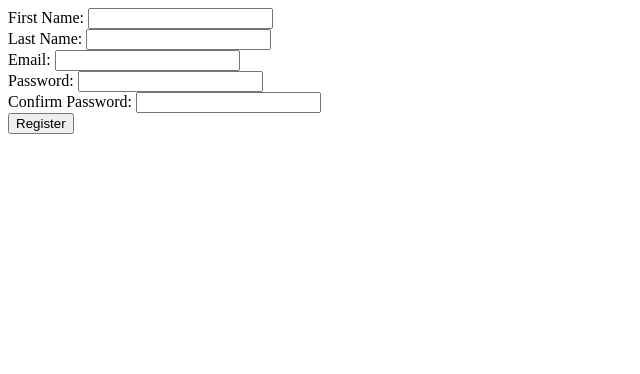
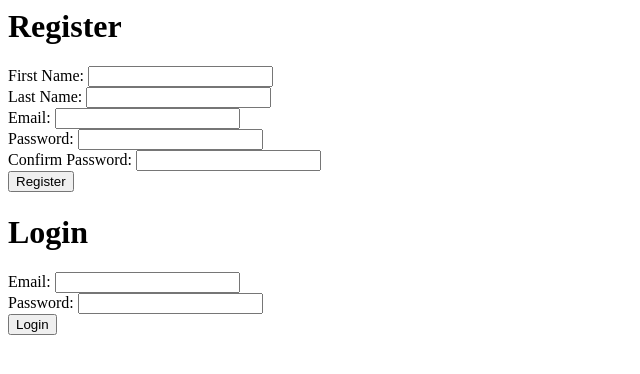
Before and after one commit to jonrann/final-project, a Flask app: page /login in a window 1280 px wide. Shown: the top 374 px of the page, without its empty margins (0-640 px from the left). Run offline with Flask 3, Linux system fonts and the light colour scheme.

Commit message:
Created Register/Login function
Made a basic login and register function and basic html pages to check if functional

```diff
--- a/flask_app/controllers/users.py
+++ b/flask_app/controllers/users.py
@@ -5,22 +5,70 @@ from flask_bcrypt import Bcrypt, generate_password_hash, check_password_hash
 
 bcrypt = Bcrypt(app)
 
+
+# ----- RENDER ROUTES -----
+
 @app.route('/login')
 def login_page():
     return render_template('register.html')
 
+@app.route('/dashboard')
+def dashboard():
+    if session['user_id']:
+        user = user_module.User.get_one_by_id(session['user_id'])
+        return render_template('dashboard.html', user=user)
+    else:
+        flash('Please log in to access dashboard')
+        return render_template('register.html')
+
+
+# ----- POST ROUTES -----
+
+
 @app.route('/register', methods= ['POST'])
 def register():
     user_data = dict(request.form)
-    user = user_module.User.create_user(user_data)
+    # Check user data
+    if user_module.User.validate_user(user_data):
+        # If validated, generate hashed password and save user to DB
+        hashed_pw = generate_password_hash(user_data['password'])
+        user_data['password'] = hashed_pw
+        # Save user to DB
+        user_id = user_module.User.create_user(user_data)
+        if user_id:
+            session['user_id'] = user_id
+            flash('Register successful', 'register_success')
+            return redirect(url_for('dashboard'))
+        else:
+            flash('Register failed. Try again.', 'register_error')
+            return redirect(url_for('login_page'))
+    # Return back to login page if user data validation fails
+    else:
+        return redirect(url_for('login_page'))
+
+@app.route('/login', methods=['POST'])
+def login():
+    user_data = {
+        'email': request.form['email'],
+        'password': request.form['password']
+    }
+
+    user = user_module.User.get_one_by_email(user_data['email'])
+
     if user:
+        if check_password_hash(user.password, user_data['password']):
+            session['user_id'] = user.id
+            flash('Login successful', 'login_success')
+            return redirect(url_for('dashboard'))
+        else:
+            flash('Incorrect password', 'login_error')
+            return redirect(url_for('login_page'))
+    else:
+        flash('Email not found', 'login_error')
         return redirect(url_for('login_page'))
+
 
 @app.route('/logout', methods=['POST'])
 def logout():
     session.clear()
     return redirect(url_for('login_page'))
-
-@app.route('/dashboard')
-def dashboard():
-    return
--- a/flask_app/templates/dashboard.html
+++ b/flask_app/templates/dashboard.html
@@ -6,7 +6,7 @@
     <title>Dashboard</title>
 </head>
 <body>
-    Hello, {user.first_name user.last_name}
+    <h1>Hello, {{user.first_name}} {{user.last_name}}</h1>
     <form action="/logout" method="POST">
         <button>Logout</button>
     </form>
--- a/flask_app/templates/register.html
+++ b/flask_app/templates/register.html
@@ -6,6 +6,7 @@
     <title>Login - Register</title>
 </head>
 <body>
+    <h1>Register</h1>
     <form action="/register" method="POST">
         <label for="first_name">First Name: </label>
         <input type="text" name="first_name" id="first_name">
@@ -19,11 +20,23 @@
         <label for="password">Password: </label>
         <input type="password" name="password" id="password">
         <br>
-        <label for="confirmPassword">Confirm Password: </label>
-        <input type="password" name="confirmPassword" id="confirmPassword">
+        <label for="confirm_password">Confirm Password: </label>
+        <input type="password" name="confirm_password" id="confirm_password">
         <br>
         <input type="submit" value="Register">
     </form>
 
+    <h1>Login</h1>
+    <form action="/login" method="POST">
+        <label for="email">Email: </label>
+        <input type="email" name="email" id="email">
+        <br>
+        <label for="password">Password: </label>
+        <input type="password" name="password" id="password">
+        <br>
+        <input type="submit" value="Login">
+    </form>
+
+
 </body>
 </html>
```
Also changed, not shown: flask_app/models/user.py (+39 -1 lines).
